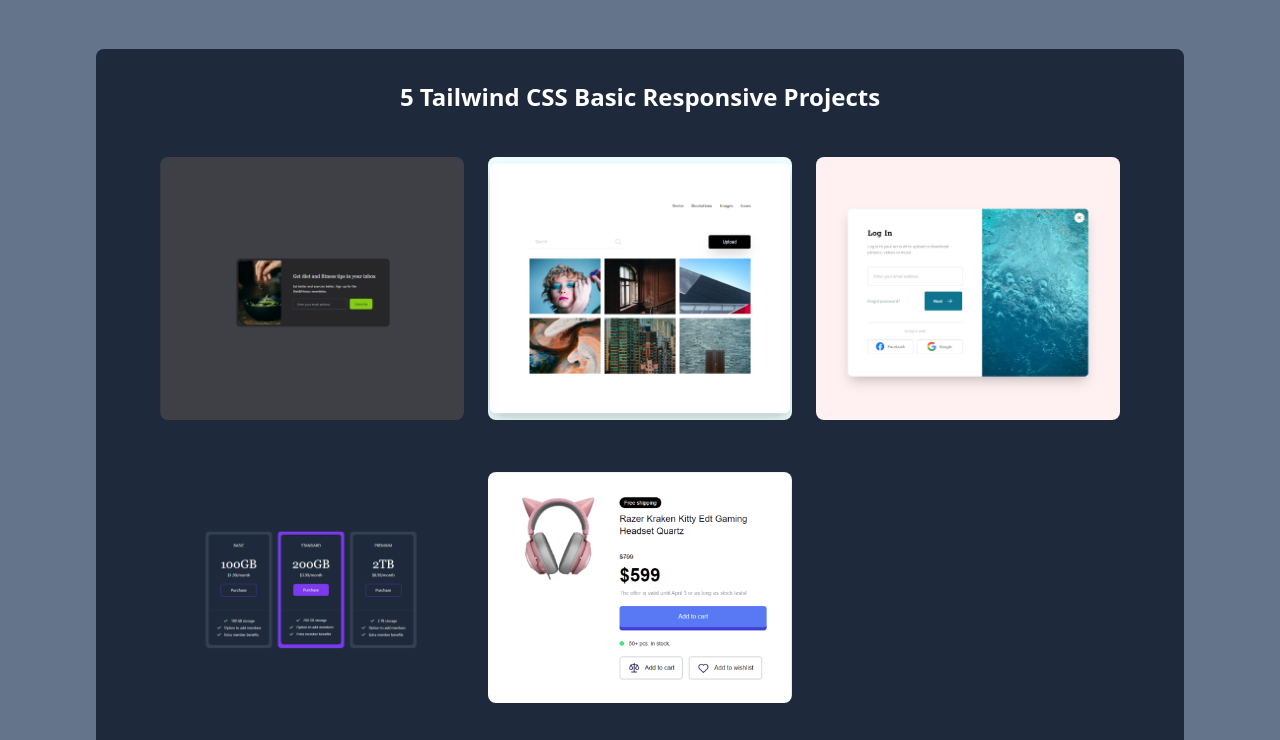
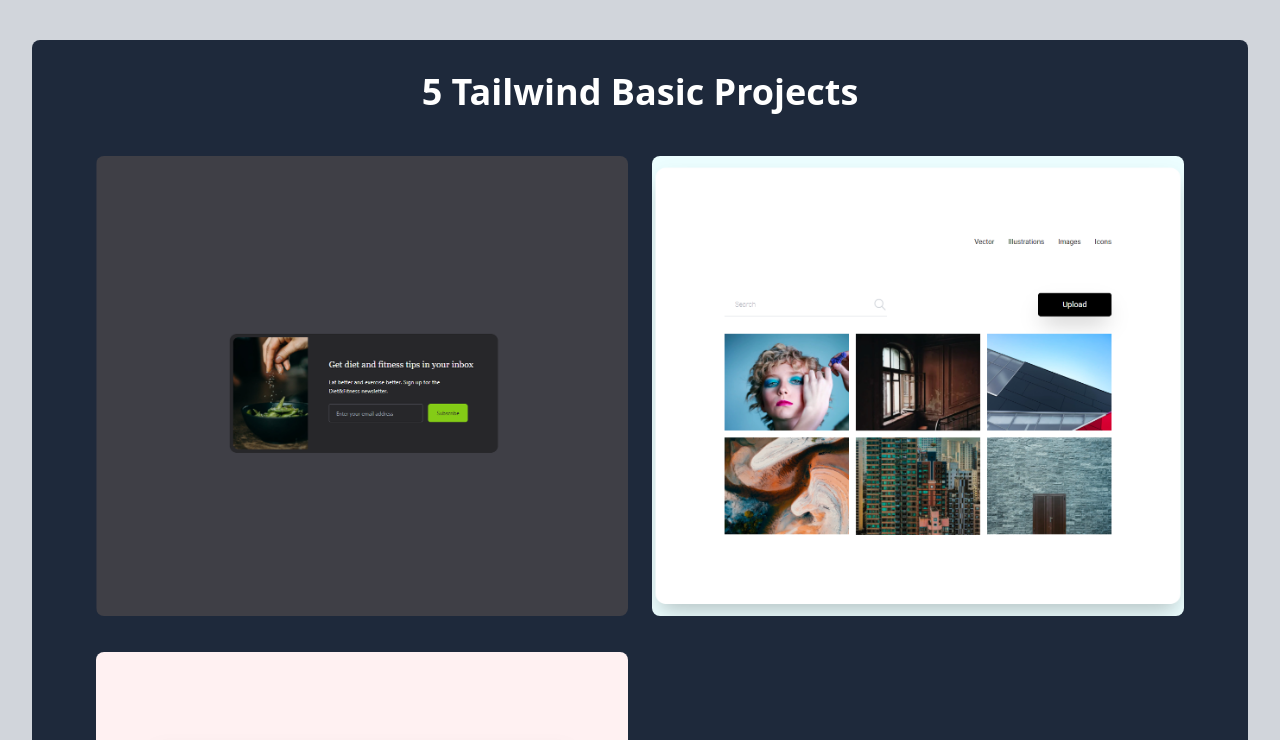
Before and after one commit to karakasEnes/tw-mini-projects, a website: page index.html in a window 1280 px wide. Shown: the top 740 px of the page. Drawn offline with Linux system fonts and the light colour scheme.

Commit message:
grid fixed

```diff
--- a/index.html
+++ b/index.html
@@ -11,48 +11,50 @@
 
 <body>
 
+  <div class="flex items-center justify-center min-h-screen bg-gray-300">
+    <div class="flex flex-col items-center bg-slate-800 rounded-lg my-10 py-8 px-16 mx-10 md:my-15 md:mx-8">
 
-  <div class="flex items-center justify-center min-h-screen bg-slate-500">
+      <h1 class="text-white text-center text-4xl font-extrabold">5 Tailwind Basic Projects</h1>
+      <!-- <h2 class="text-gray-500 text-center text-4xl font-semibold">Responsive Website Projects</h2> -->
 
-
-    <div class="flex flex-col items-center bg-slate-800 rounded-lg my-10 py-8 px-16 mx-10 md:my-15 md:mx-24">
-
-      <h1 class="text-white text-center text-2xl font-extrabold">5 Tailwind CSS Basic Responsive Projects</h1>
-
-      <div class="grid grid-cols-1 mt-8 gap-6 md:grid-cols-3 items-center">
+      <div class="grid mt-8 gap-6 items-center grid-cols-[repeat(auto-fill,_minmax(500px,_1fr))]">
 
         <!-- Project Card -->
-        <div class="group relative flex flex-col items-center rounded-md hover:cursor-pointer">
+        <div class="group relative  rounded-md hover:cursor-pointer">
           <a target="_blank" href="./projects/email-card-project/src/index.html">
             <img class="w-full  mt-3 rounded-lg object-cover object-center group-hover:scale-105"
               src="./images/email-subscribe.png" alt="">
           </a>
         </div>
 
-        <div class="group relative flex flex-col items-center rounded-md hover:cursor-pointer">
+        <!-- Project Card -->
+        <div class="group relative  rounded-md hover:cursor-pointer">
           <a target="_blank" href="./projects/image-gallery/src/index.html">
-            <img class="w-full mt-3 rounded-lg object-cover object-center group-hover:scale-105"
+            <img class="w-full  mt-3 rounded-lg object-cover object-center group-hover:scale-105"
               src="./images/image-gallery.png" alt="">
           </a>
         </div>
 
-        <div class="group relative flex flex-col items-center rounded-md hover:cursor-pointer">
+        <!-- Project Card -->
+        <div class="group relative  rounded-md hover:cursor-pointer">
           <a target="_blank" href="./projects/login-modal/src/index.html">
-            <img class="w-full mt-3 rounded-lg object-cover object-center group-hover:scale-105"
+            <img class="w-full  mt-3 rounded-lg object-cover object-center group-hover:scale-105"
               src="./images/login-modal.png" alt="">
           </a>
         </div>
 
-        <div class="group relative flex flex-col items-center rounded-md hover:cursor-pointer">
+        <!-- Project Card -->
+        <div class="group relative  rounded-md hover:cursor-pointer">
           <a target="_blank" href="./projects/pricing-cards/src/index.html">
-            <img class="w-full mt-3 rounded-lg object-cover object-center group-hover:scale-105"
+            <img class="w-full  mt-3 rounded-lg object-cover object-center group-hover:scale-105"
               src="./images/pricing-cards.png" alt="">
           </a>
         </div>
 
-        <div class="group relative flex flex-col items-center rounded-md hover:cursor-pointer">
+        <!-- Project Card -->
+        <div class="group relative  rounded-md hover:cursor-pointer">
           <a target="_blank" href="./projects/product-modal/src/index.html">
-            <img class="w-full mt-3 rounded-lg object-cover object-center group-hover:scale-105"
+            <img class="w-full  mt-3 rounded-lg object-cover object-center group-hover:scale-105"
               src="./images/product-modal.png" alt="">
           </a>
         </div>
@@ -60,15 +62,10 @@
 
 
 
+
       </div>
 
     </div>
-
-
-
-
-
-
   </div>
 </body>
 
```
Also changed, not shown: dist/output.css, images/email-subscribe2.png (deleted), images/pricing-cards2.png (deleted).
